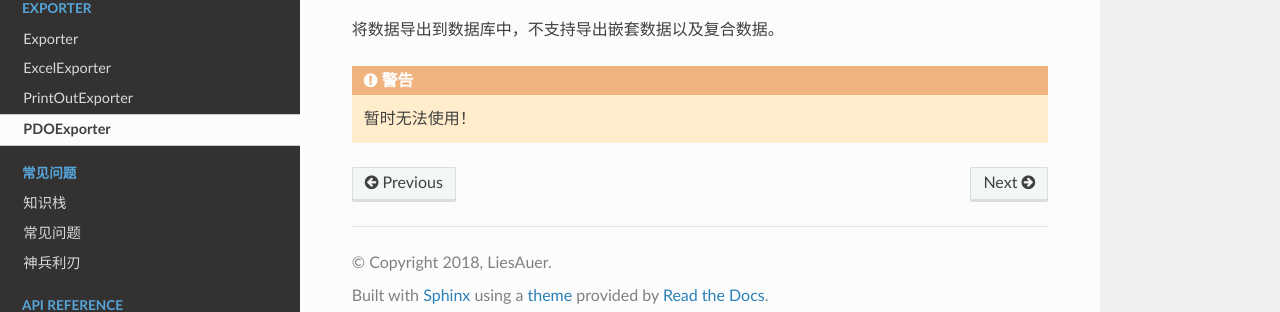
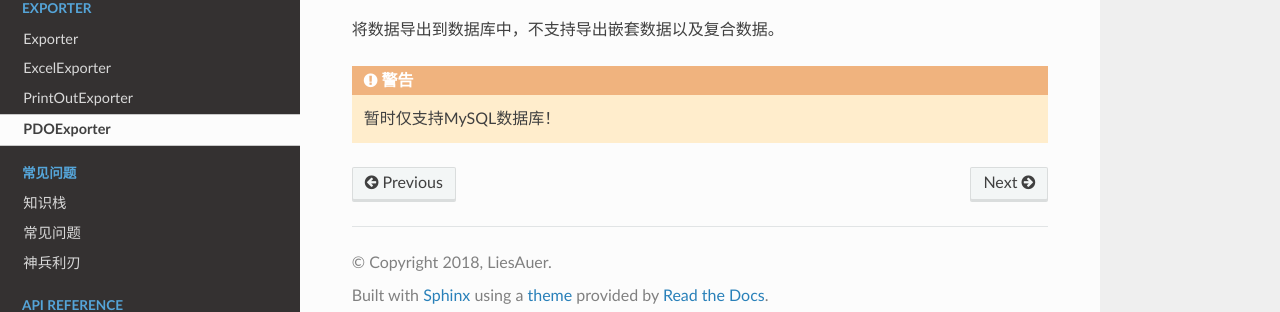
Before and after one commit to nulastudio/NULASpider-docs, a Sphinx documentation site: the page built from source/exporter/pdoexporter.rst, in a window 1280 px wide. Shown: the part 516-828 px from the top of the page. Built offline with Sphinx 7.4.7 and the Read the Docs theme 2.0.0, drawn with Linux system fonts in a browser that asks for light colours.

Commit message:
PDOExporter现在可以使用了，但目前仅支持MySQL数据库

```diff
--- a/source/exporter/pdoexporter.rst
+++ b/source/exporter/pdoexporter.rst
@@ -28,4 +28,4 @@ Exporter说明
 
 将数据导出到数据库中，不支持导出嵌套数据以及复合数据。
 
-.. warning:: 暂时无法使用！
+.. warning:: 暂时仅支持MySQL数据库！
```
